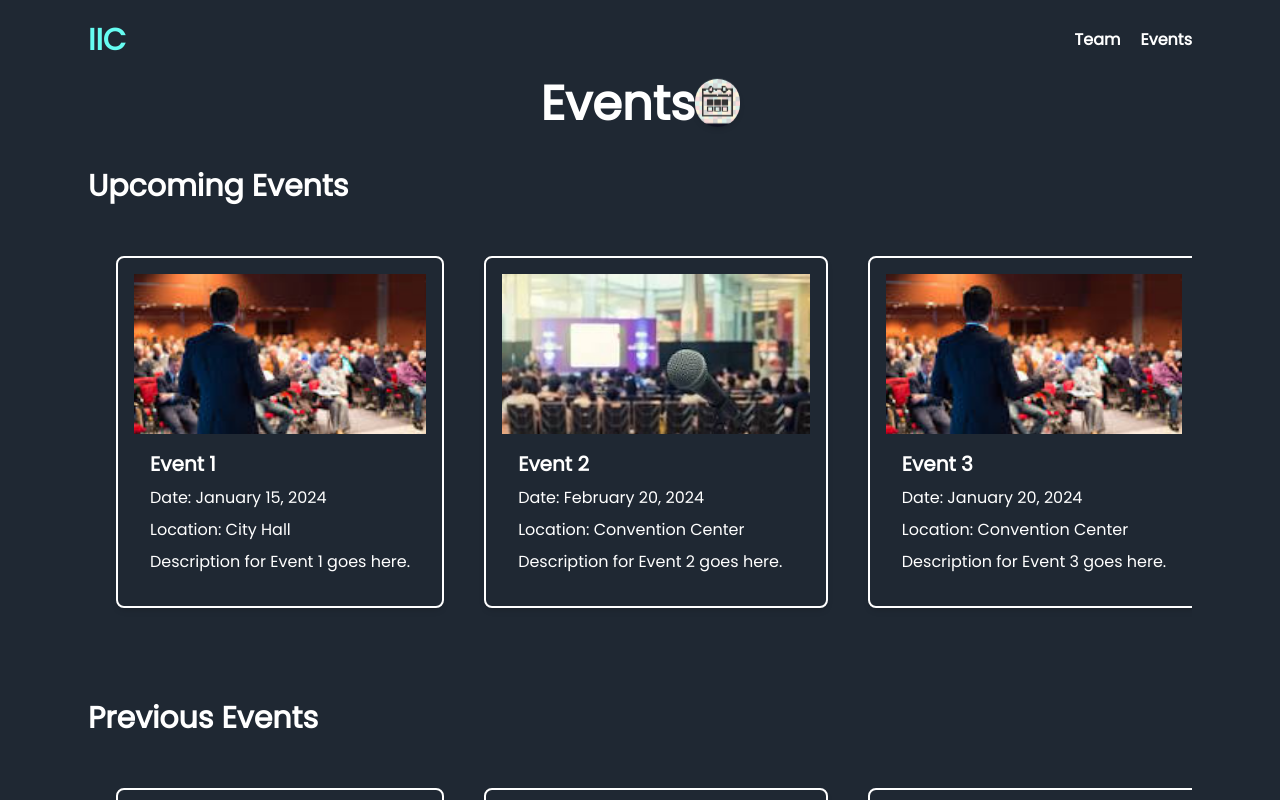
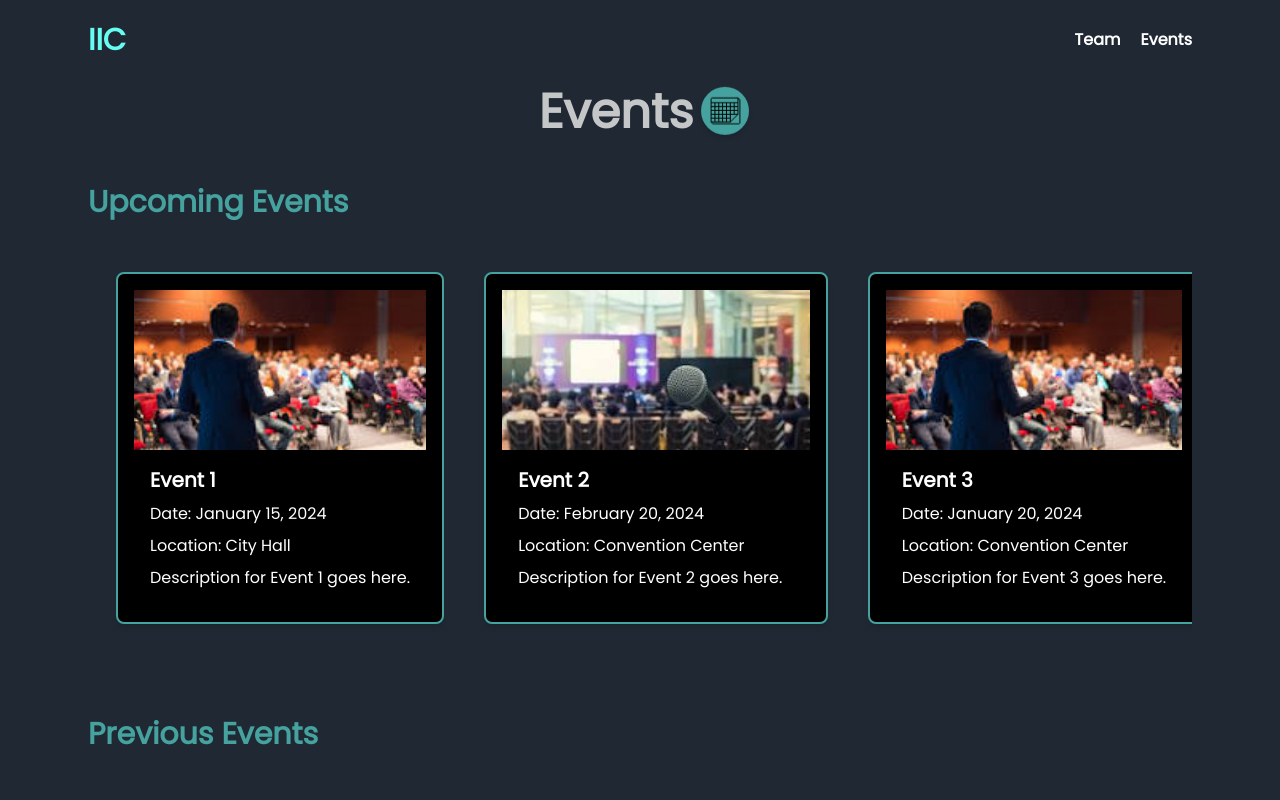
Before and after one commit to DCRUSTODC/iic-client, a React (Vite) app in the folder client/: page /events in a window 1280 px wide. Shown: the top 800 px of the page. Built offline with nearby package versions, Linux system fonts and the light colour scheme.

Commit message:
Improved Scrollbar and added color scheme to elemnts

```diff
--- a/client/src/components/EventCard.jsx
+++ b/client/src/components/EventCard.jsx
@@ -2,15 +2,15 @@ import React from 'react';
 
 function EventCard({ event }) {
     return (
-        <div className="flex-shrink-0 snap-center w-100 p-4 mx-2 bg-secondary rounded-lg overflow-hidden shadow-md border border-2">
+        <div className="flex-shrink-0 snap-center w-100 p-4 mx-2  rounded-lg overflow-hidden shadow-md border border-2 border-cyan_secondary bg-black">
 
             <img src={event.image} alt={event.title} className="w-full h-40 object-cover" />
 
             <div className="p-4 ">
-                <h2 className="text-xl font-semibold mb-2 text-ln text-primary">{event.title}</h2>
-                <p className=" mb-2">{event.date}</p>
-                <p className="text-we mb-2">{event.location}</p>
-                <p className="text-we">{event.description}</p>
+                <h2 className="text-xl font-semibold mb-2 text-ln text-white">{event.title}</h2>
+                <p className=" mb-2 text-white">{event.date}</p>
+                <p className="text-white mb-2">{event.location}</p>
+                <p className="text-white">{event.description}</p>
             </div>
         </div >
     );
--- a/client/src/components/FloatingImage.jsx
+++ b/client/src/components/FloatingImage.jsx
@@ -2,9 +2,9 @@ function FloatingImage() {
     return (
         <div className="floating-image">
             <img
-                src=".\src\assets\ue.jpg"
+                src=".\src\assets\ue.png"
                 alt="Floating Image"
-                className="w-13 h-12 rounded-full shadow-md"
+                className="w-13 h-12  shadow-md bg-cyan_secondary rounded-full shadow-lg shadow-white"
             />
         </div>
     );
--- a/client/src/index.css
+++ b/client/src/index.css
@@ -12,7 +12,7 @@
 }
 
 body {
-  background-color: #1F2833;
+  background-color: #1f2833;
 }
 @keyframes float {
   0% {
@@ -29,3 +29,19 @@ body {
 .floating-image {
   animation: float 2s infinite;
 }
+::-webkit-scrollbar {
+  height: 10px;
+}
+
+::-webkit-scrollbar-track {
+  background: grey;
+  border-radius: 10px;
+}
+
+::-webkit-scrollbar-thumb {
+  background: #45a29e;
+  border-radius: 10px;
+}
+::-webkit-scrollbar-thumb:hover {
+  background: cyan;
+}
--- a/client/src/pages/Event.jsx
+++ b/client/src/pages/Event.jsx
@@ -83,14 +83,14 @@ function Events() {
     return (
         <>
             <div className='flex justify-center items-center '>
-                <div className='text-5xl text-center   font-bold  animate-fade-in animate-delay-500'>
+                <div className='text-5xl text-center   font-bold  animate-fade-in animate-delay-500 text-grey m-2'>
                     Events
                 </div>
                 <FloatingImage />
             </div>
 
             <div className="max-w-6xl mx-auto px-4 sm:px-6 py-10 ">
-                <h1 className="text-3xl font-semibold mb-8  animate-fade-in animate-delay-800 m1-8">Upcoming Events</h1>
+                <h1 className="text-3xl font-semibold mb-8  animate-fade-in animate-delay-800 m1-8 text-cyan_secondary">Upcoming Events</h1>
                 <div className="flex overflow-x-auto overflow-y-auto gap-6 p-5 animate-fade-in animate-delay-1000">
 
                     {upcomingEvents.map((event, index) => (
@@ -102,7 +102,7 @@ function Events() {
                 <br />
                 <br />
 
-                <h1 className="text-3xl font-semibold mb-8  animate-fade-in animate-delay-800">Previous Events</h1>
+                <h1 className="text-3xl font-semibold mb-8  animate-fade-in animate-delay-800 text-cyan_secondary">Previous Events</h1>
                 <div className="flex overflow-x-auto overflow-y-auto gap-6 p-5 animate-fade-in animate-delay-1000">
 
                     {previousEvents.map((event, index) => (
--- a/client/tailwind.config.js
+++ b/client/tailwind.config.js
@@ -6,7 +6,8 @@ export default {
     colors: {
       cyan: "#66FCF1",
       grey: "#C5C6C7",
-      cyan_secondary: "#45A29E"
+      cyan_secondary: "#45A29E",
+      black: "#000000",
     },
 
     // Define custom keyframes and animations
```
Also changed, not shown: client/src/assets/ue.jpg (deleted), client/src/assets/ue.png (added).
